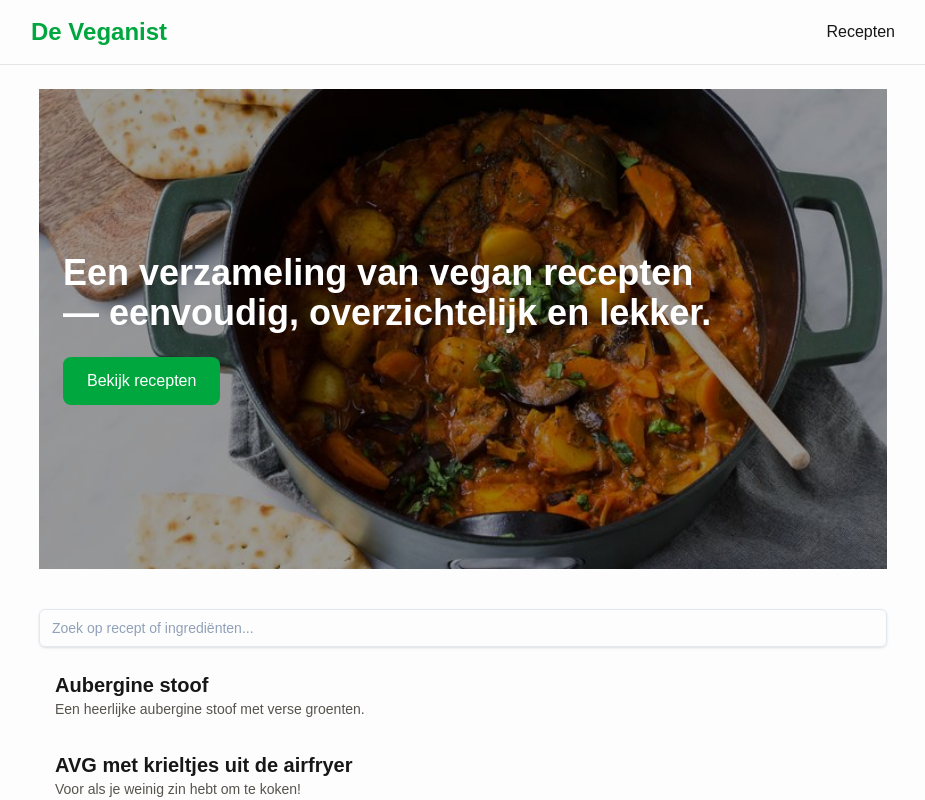
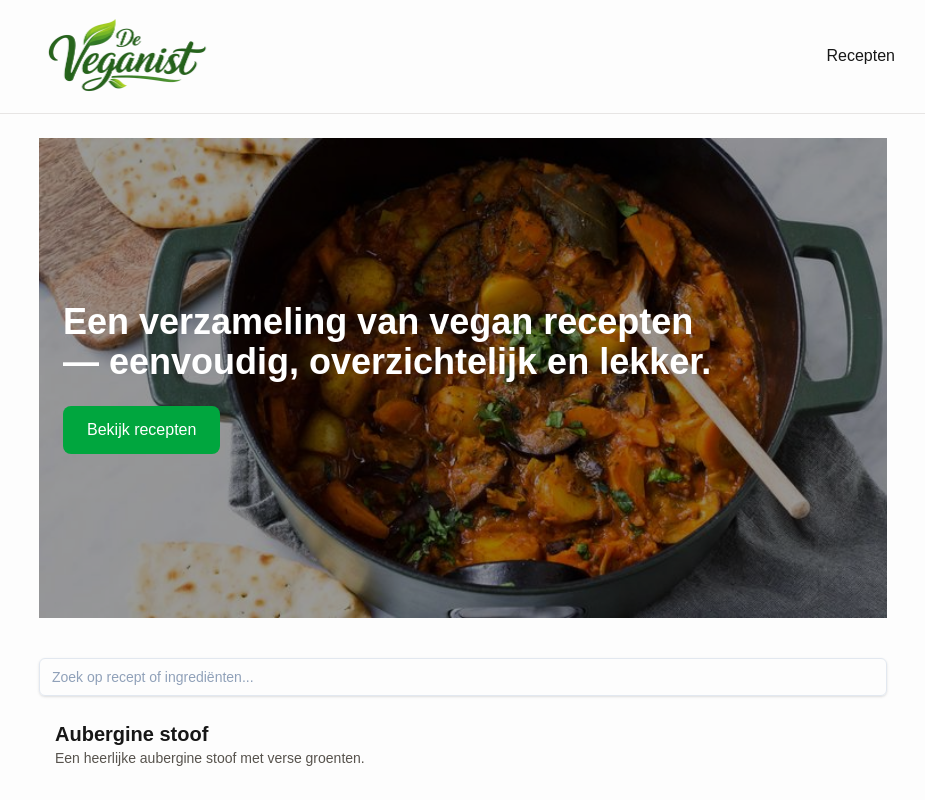
Before and after one commit to pimhopmans/de-veganist, a Next.js app: page / in a window 1280 px wide. Shown: the top 800 px of the page, without its empty margins (177-1102 px from the left). Built offline with nearby package versions, Linux system fonts and the light colour scheme.

Commit message:
add logo

```diff
--- a/components/Header.tsx
+++ b/components/Header.tsx
@@ -1,17 +1,24 @@
 "use client";
 import Link from "next/link";
 import { scrollTo } from "@/lib/window/scroll";
+import Image from "next/image";
+import logo from "@/assets/logo.png";
 
 export default function Header() {
   return (
     <header className="border-b border-b-stone-200">
       <div className="mx-auto max-w-4xl flex items-center justify-between p-4">
-        <Link href="/" className="text-2xl font-bold text-green-600">
-          De Veganist
+        <Link href="/" className="w-48">
+          <Image src={logo} alt="De Veganist logo" />
         </Link>
 
         <nav className="space-x-4">
-          <button onClick={() => scrollTo("recepten")}>Recepten</button>
+          <button
+            className="hover:underline"
+            onClick={() => scrollTo("recepten")}
+          >
+            Recepten
+          </button>
         </nav>
       </div>
     </header>
```
Also changed, not shown: assets/logo.png (added).
